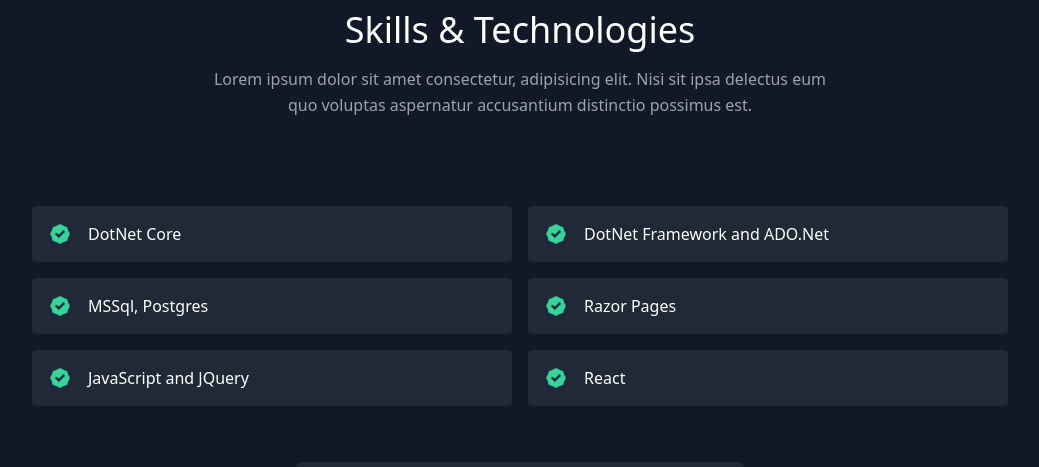
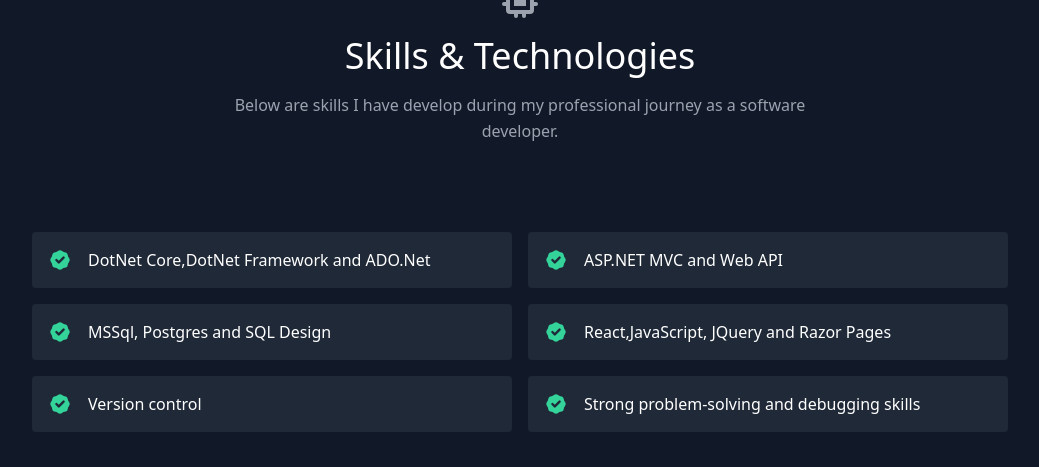
Before and after one commit to sunilkarki2018/Portfolio, a React (Create React App) app: page / in a window 1280 px wide. Shown: the part 1233-1700 px from the top of the page, without its empty margins (120-1159 px from the left). Built offline with nearby package versions, Linux system fonts and the light colour scheme.

Commit message:
Skills updated

```diff
--- a/src/components/Projects.jsx
+++ b/src/components/Projects.jsx
@@ -12,7 +12,7 @@
             Apps I've Built
           </h1>
           <p className="lg:w-2/3 mx-auto leading-relaxed text-base">
-            These are some projects I have worked. Apart from these, I am also involved in developing and maintaining banking and finance related projects which is not available in internet due to confidentialty issues.
+            These are some projects I have worked. Apart from these, I also have work experience in developing and maintaining banking and finance related projects. These projects are not public due to security and confidentiality of respective organizations.
           </p>
         </div>
         <div className="flex flex-wrap -m-4">
--- a/src/components/Skills.jsx
+++ b/src/components/Skills.jsx
@@ -12,9 +12,7 @@
             Skills &amp; Technologies
           </h1>
           <p className="text-base leading-relaxed xl:w-2/4 lg:w-3/4 mx-auto">
-            Lorem ipsum dolor sit amet consectetur, adipisicing elit. Nisi sit
-            ipsa delectus eum quo voluptas aspernatur accusantium distinctio
-            possimus est.
+            Below are skills I have develop during my professional journey as a software developer.
           </p>
         </div>
         <div className="flex flex-wrap lg:w-4/5 sm:mx-auto sm:mb-2 -mx-2">
--- a/src/data.js
+++ b/src/data.js
@@ -14,7 +14,7 @@
       "It is a food order system developed using DotNet core and follows pattern of NopCommerce. It is built as a part of company project in SEA.",
     image: "./momscooking.gif",
     link: "https://momscooking.com.sg/",
-  }
+  },
 ];
 
 export const testimonials = [
@@ -35,10 +35,10 @@
 ];
 
 export const skills = [
-  "DotNet Core",
-  "DotNet Framework and ADO.Net",
-  "MSSql, Postgres",
-  "Razor Pages",
-  "JavaScript and JQuery",
-  "React",
+  "DotNet Core,DotNet Framework and ADO.Net",
+  "ASP.NET MVC and Web API",
+  "MSSql, Postgres and SQL Design",
+  "React,JavaScript, JQuery and Razor Pages",
+  "Version control",
+  "Strong problem-solving and debugging skills",
 ];
```
